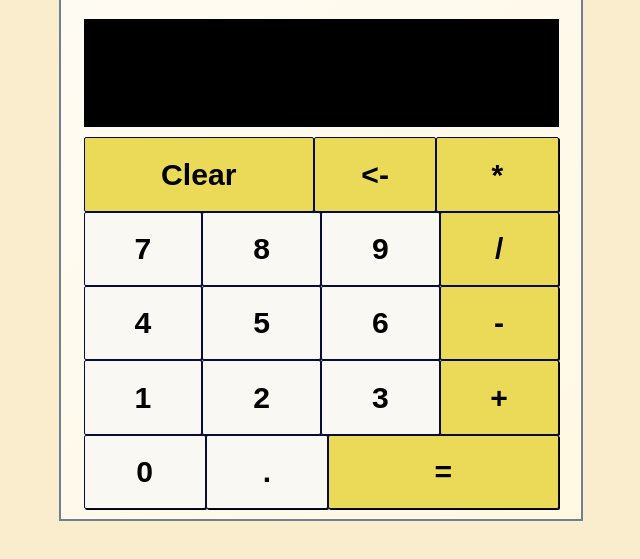
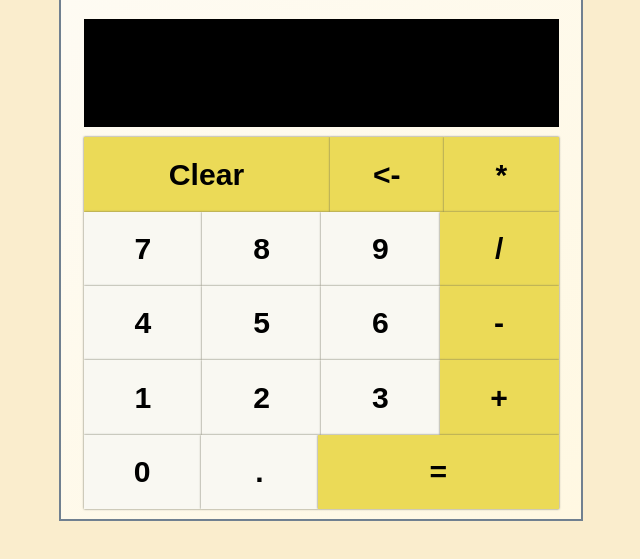
Before and after one commit to zemownkee/calculator, a plain HTML site: page index.html in a window 1280 px wide. Shown: the part 75-634 px from the top of the page, without its empty margins (319-959 px from the left). Drawn offline with Linux system fonts and the light colour scheme; a web font is replaced by a local one.

Commit message:
Update style

```diff
--- a/styles.css
+++ b/styles.css
@@ -73,19 +73,21 @@ body {
 }
 
 button.large {
-    flex: 2 1 0;
+    flex: 2 1 auto;
 }
 
 button {
     appearance: none;
     border: none;
+    padding: none;
     background-color: rgb(249, 248, 242);
     font-weight: 900;
     font-size: 3ch;
-    border: 1px solid rgb(7, 13, 58);
-    box-shadow: 1px 1px black;
+    /* border: 1px solid rgb(7, 13, 58); */
+    box-shadow: 0px 0px 2px rgb(104, 104, 84);
     transition: 0.1s;
-    border-radius: 2px;
+    /* border-radius: 2px; */
+    min-width: 24.1%;
     flex: 1 1 0;
 }
 
```
